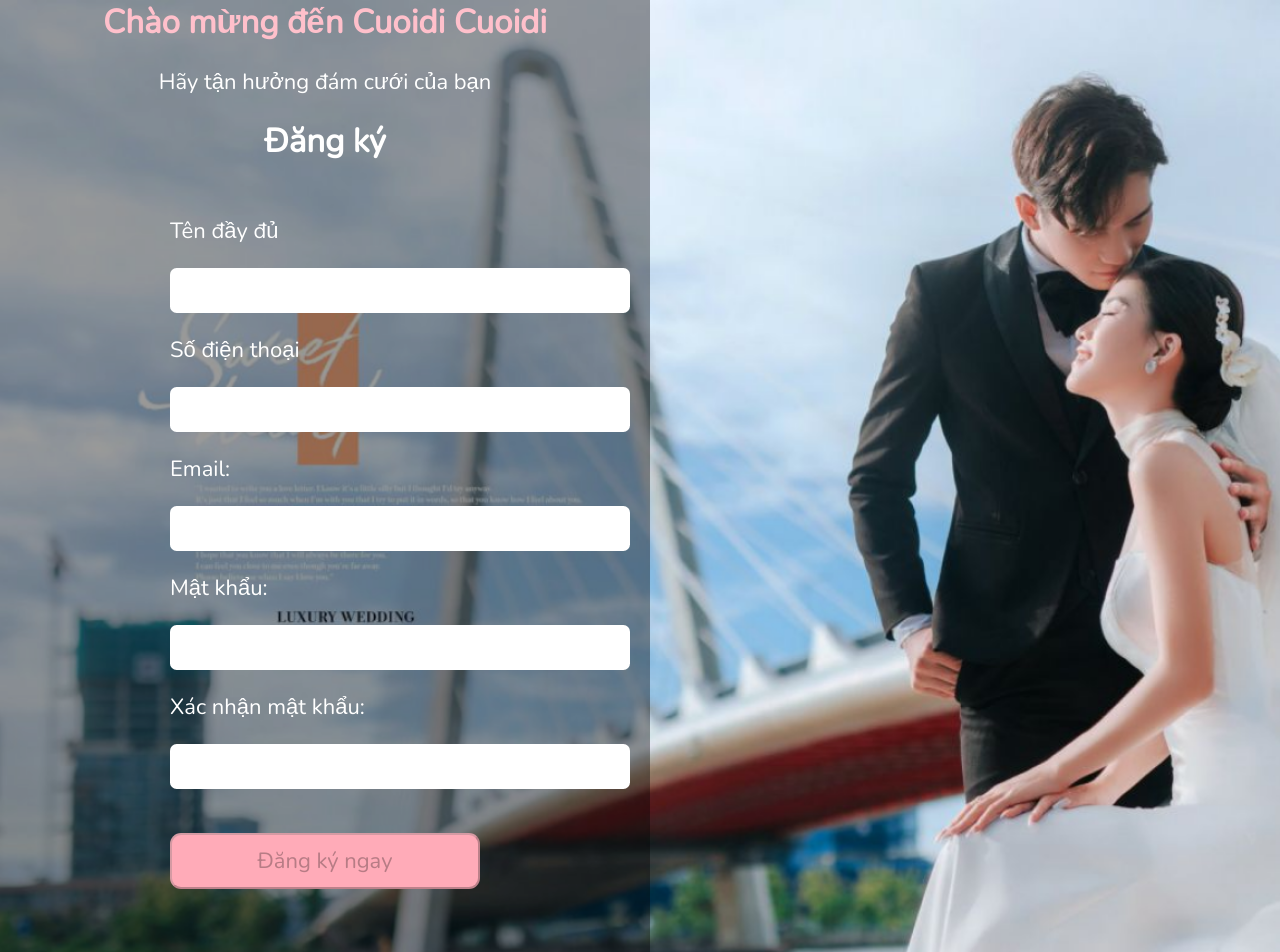
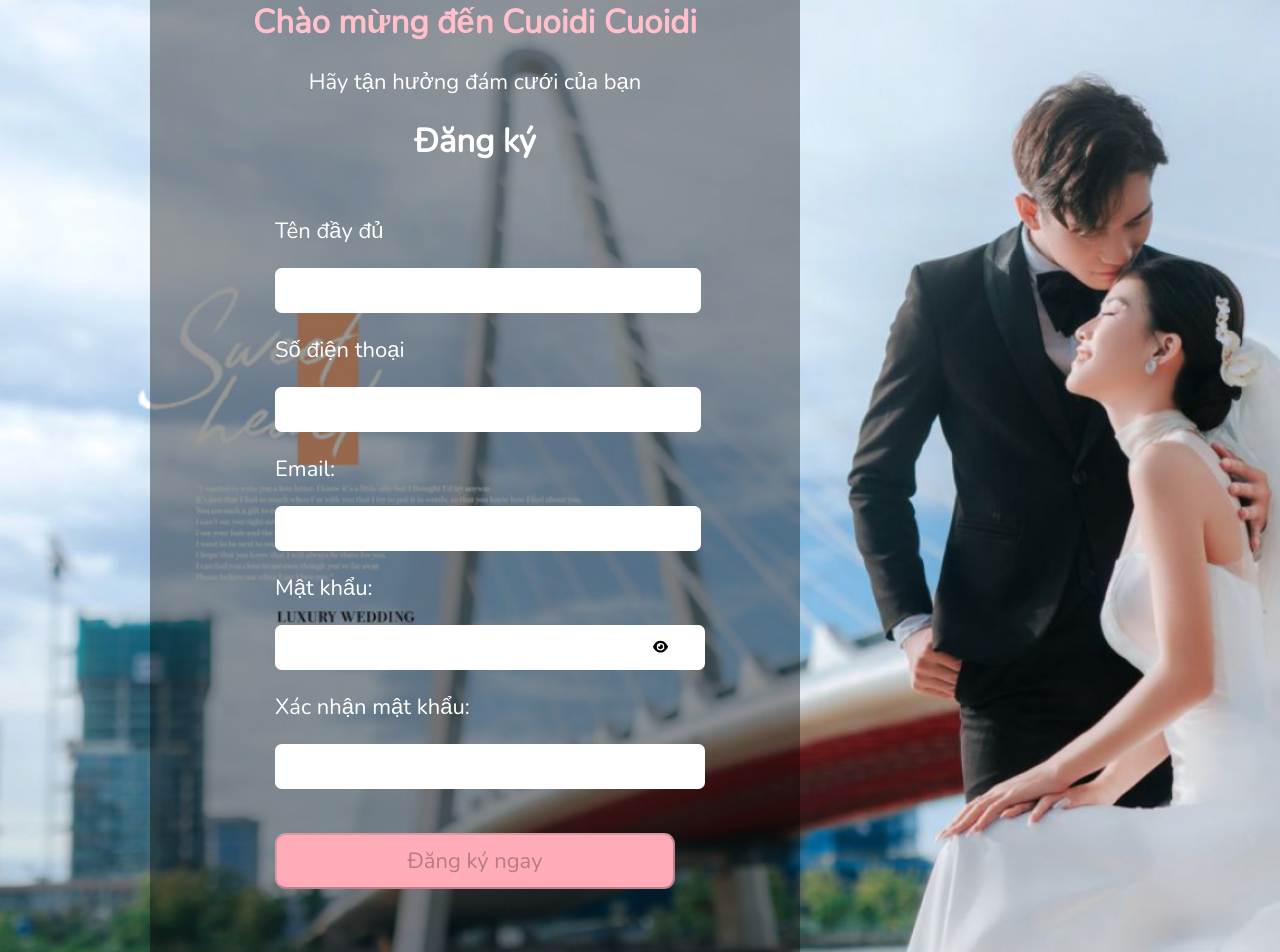
Before and after one commit to BlueHill-GP/CuoidiCuoidi-FE, a React (Create React App) app: page / in a window 1280 px wide. Shown: the top 952 px of the page. Built offline with nearby package versions, Linux system fonts and the light colour scheme.

Commit message:
update code for Register and Login

```diff
--- a/src/App.js
+++ b/src/App.js
@@ -4,7 +4,6 @@ import LoginPage from "../src/Pages/LoginPage";
 import PaymentPage from "../src/Pages/PaymentPage";
 import MomoPaymentPage from "../src/Pages/MomoPaymentPage";
 import BookingPage from "../src/Pages/BookingPage";
-import BanUser from "../src/components/BanUser";
 function App() {
     return (
         <main className="App">
@@ -15,7 +14,6 @@ function App() {
                     <Route path="/Payment" element={<PaymentPage />}  />
                     <Route path="/momo_Payment" element={<MomoPaymentPage />}  />
                     <Route path="/booking" element={<BookingPage />}  />
-                    <Route path="/banUser" element={<BanUser />}  />
                 </Routes>
             </Router>
         </main>
--- a/src/assets/css/Payment.css
+++ b/src/assets/css/Payment.css
@@ -1,11 +1,10 @@
-body {
+.cardPayment-container{
     font-family: Helvetica, sans-serif;
     font-size: 16px;
     margin: 0;
     padding: 0;
     min-height: 100vh;
 }
-
 a {
     color: #666;
 }
--- a/src/assets/css/Register.css
+++ b/src/assets/css/Register.css
@@ -17,23 +17,23 @@ html {
 }
 
 .register-login-label{
-
 }
 
 .register-section {
-    width: 100%;
+    width: 150%;
     max-width: 650px;
     min-height: 500px;
     display: flex;
     flex-direction: column;
     justify-content: center;
     background-color: rgba(3, 0, 0, 0.4);
-    margin: 0;
-    padding: 0;
+    /*margin: 0;*/
+    padding: 0px;
     box-sizing: border-box;
     font-family: 'Nunito', sans-serif;
     font-size: 22px;
     color: #fff;
+    margin: 0 150px;
 }
 
 .form_header {
@@ -79,22 +79,27 @@ input[type='password']:focus,
 textarea:focus{
     border: #ffabb8 solid 2px;
 }
-button{
+
+.btn-login {
     background-color: #ffabb8;
     font-family: 'Nunito', sans-serif;
     font-size: 22px;
     padding: 0.25rem;
     border-radius: 0.5rem;
-
 }
-
-button {
+.btn-login{
     margin-top: 1rem;
 }
 
-button {
+/*button {*/
+/*    margin-top: 1rem;*/
+/*}*/
+.btn-login{
     padding: 0.5rem;
 }
+/*button {*/
+/*    padding: 0.5rem;*/
+/*}*/
 
 .errmsg {
     background-color: lightpink;
@@ -141,5 +146,30 @@ a {
 }
 .inputForm input {
     margin-block: 1rem;
-    width: 140%;
+    float: left;
+    width: 400px;
 }
+.btn_eye{
+    position: absolute; /* Tạo vị trí tuyệt đối */
+    border: none; /* Bỏ viền */
+    cursor: pointer; /* Biến con trỏ thành kiểu tay */
+    width: 30px;
+    height: 45px;
+    margin: 22px 0 ;
+    right: 0;
+    background: none;
+}
+
+.inputForm input[type="password"] {
+    padding-right: 15px; /* Tạo khoảng cách bên phải để chứa icon */
+}
+
+/*.inputForm button:focus {*/
+/*    outline: none; !* Bỏ viền xung quanh khi focus *!*/
+/*}*/
+
+/*.inputForm button svg {*/
+/*    width: 20px; !* Kích thước của icon *!*/
+/*    height: 20px;*/
+/*    fill: #999; !* Màu sắc của icon *!*/
+/*}*/
--- a/src/components/BanUser.js
+++ /dev/null
@@ -1,21 +0,0 @@
-import React, { useState } from 'react';
-
-function BanUser() {
-    const [userId, setUserId] = useState('');
-
-    const handleBanUser = () => {
-        // Thực hiện yêu cầu API đến máy chủ để ban user
-    }
-
-    return (
-        <div>
-            <label>
-                User ID:
-                <input type="text" value={userId} onChange={e => setUserId(e.target.value)} />
-            </label>
-            <button onClick={handleBanUser}>Ban User</button>
-        </div>
-    );
-}
-
-export default BanUser;
--- a/src/components/Login.js
+++ b/src/components/Login.js
@@ -102,13 +102,11 @@ const Login = () => {
                             required
                         />
                         </div>
-                        <button>Đăng nhập</button>
+                        <button className={"btn-login"}>Đăng nhập</button>
                     </form>
                     <p>
                         <br />
-                        <span className="line">
-							<a href="/">Đăng ký</a>
-						</span>'
+							<a className="line" href="/">Đăng ký</a>
                     </p>
 
                 </section>
--- a/src/components/Register.js
+++ b/src/components/Register.js
@@ -4,6 +4,8 @@ import {
     faCheck,
     faTimes,
     faInfoCircle,
+    faEye,
+    faEyeSlash,
 } from '@fortawesome/free-solid-svg-icons';
 import { FontAwesomeIcon } from '@fortawesome/react-fontawesome';
 import Login from "../components/Login"
@@ -29,6 +31,7 @@ const Register = () => {
     const [pwd, setPwd] = useState('');
     const [validPwd, setValidPwd] = useState(false);
     const [pwdFocus, setPwdFocus] = useState(false);
+    const [showPwd, setShowPwd] = useState(false);
 
     const [matchPwd, setMatchPwd] = useState('');
     const [validMatch, setValidMatch] = useState(false);
@@ -183,7 +186,7 @@ const Register = () => {
                             </label>
                             <div className={"inputForm"}>
                                 <input
-                                type="password"
+                                type={showPwd ? "text" : "password"}
                                 id="password"
                                 onChange={(e) => setPwd(e.target.value)}
                                 value={pwd}
@@ -191,8 +194,10 @@ const Register = () => {
                                 aria-invalid={validPwd ? 'false' : 'true'}
                                 aria-describedby="pwdnote"
                                 onFocus={() => setPwdFocus(true)}
-                                onBlur={() => setPwdFocus(false)}
-                            />
+                                onBlur={() => setPwdFocus(false)}/>
+                                <button className={"btn_eye"} type="button" onClick={() => setShowPwd(!showPwd)}>
+                                    <FontAwesomeIcon icon={showPwd ? faEyeSlash : faEye} />
+                                </button>
                             <p
                                 id="pwdnote"
                                 className={pwdFocus && !validPwd ? 'instructions' : 'offscreen'}
@@ -242,10 +247,10 @@ const Register = () => {
                                 }
                             >
                                 <FontAwesomeIcon icon={faInfoCircle} />
-                                Must match the first password input field.
+                                Phải khớp với trường nhập mật khẩu đầu tiên.
                             </p>
                             </div>
-                            <button
+                            <button className={"btn-login"}
                                 disabled={!isNameValid || !validPwd || !validMatch ? true : false}
                             >
                                 Đăng ký ngay
@@ -254,7 +259,7 @@ const Register = () => {
                         <p>
 
                             <br />
-                            <span className="line"><a href="/login">Đăng nhập</a></span>
+                            <a className="line" href="/login">Đăng nhập</a>
                         </p>
                 </section>
             )}
```
